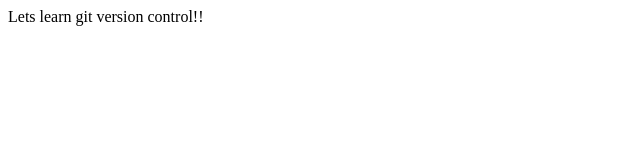
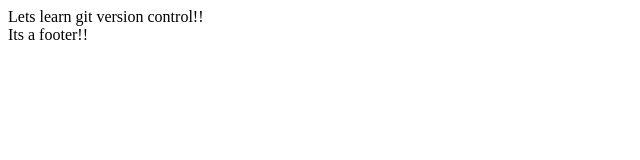
Before and after one commit to Ajijulhoque/learnGit, a plain HTML site: page index.html in a window 1280 px wide. Shown: the full height of the page, 0-640 px from the left. Drawn offline with Linux system fonts and the light colour scheme.

Commit message:
Added footer

```diff
--- a/index.html
+++ b/index.html
@@ -10,4 +10,8 @@
     Lets learn git version control!!
 </body>
 
+<footer>
+    Its a footer!!
+</footer>
+
 </html>
```
